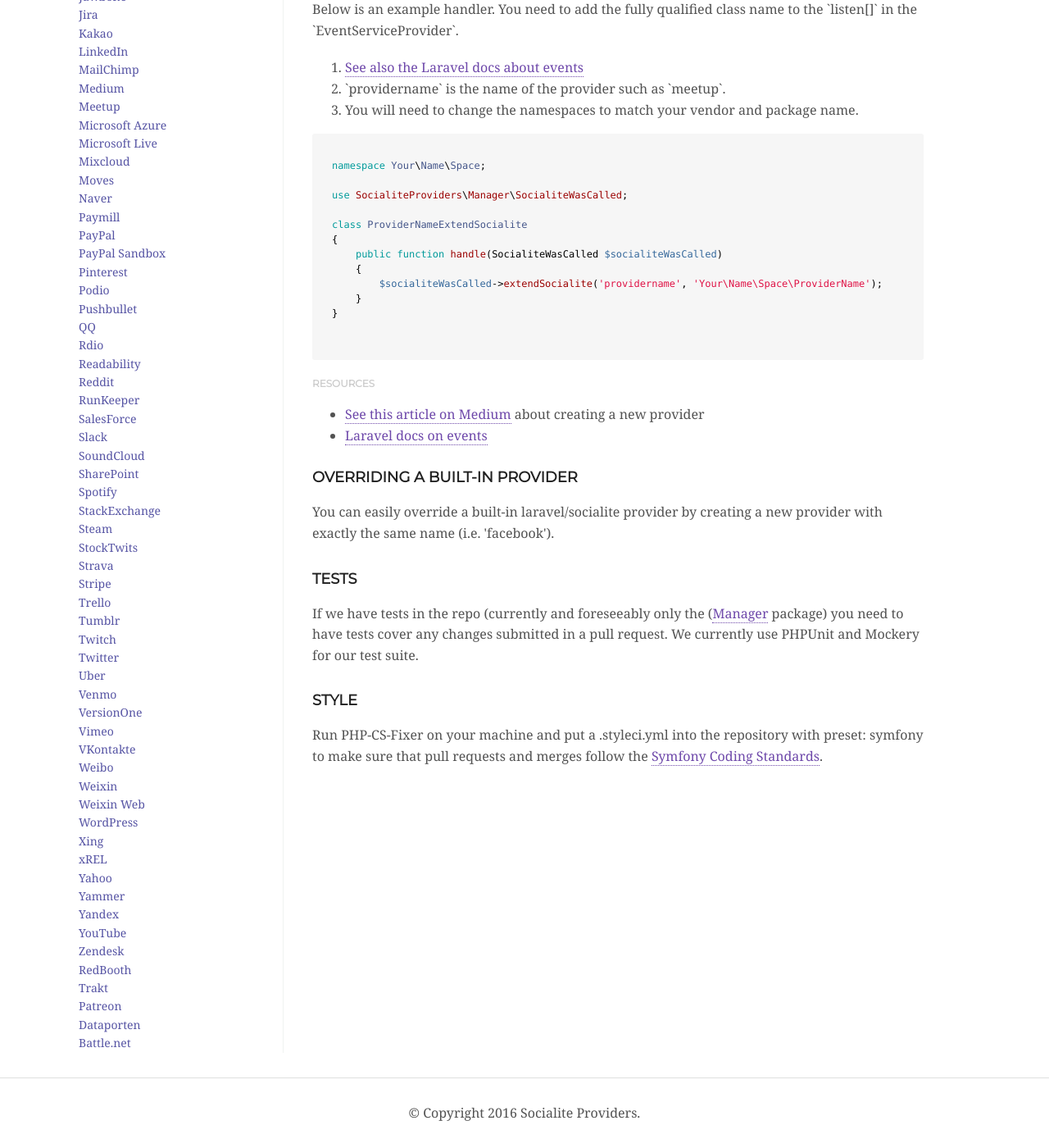
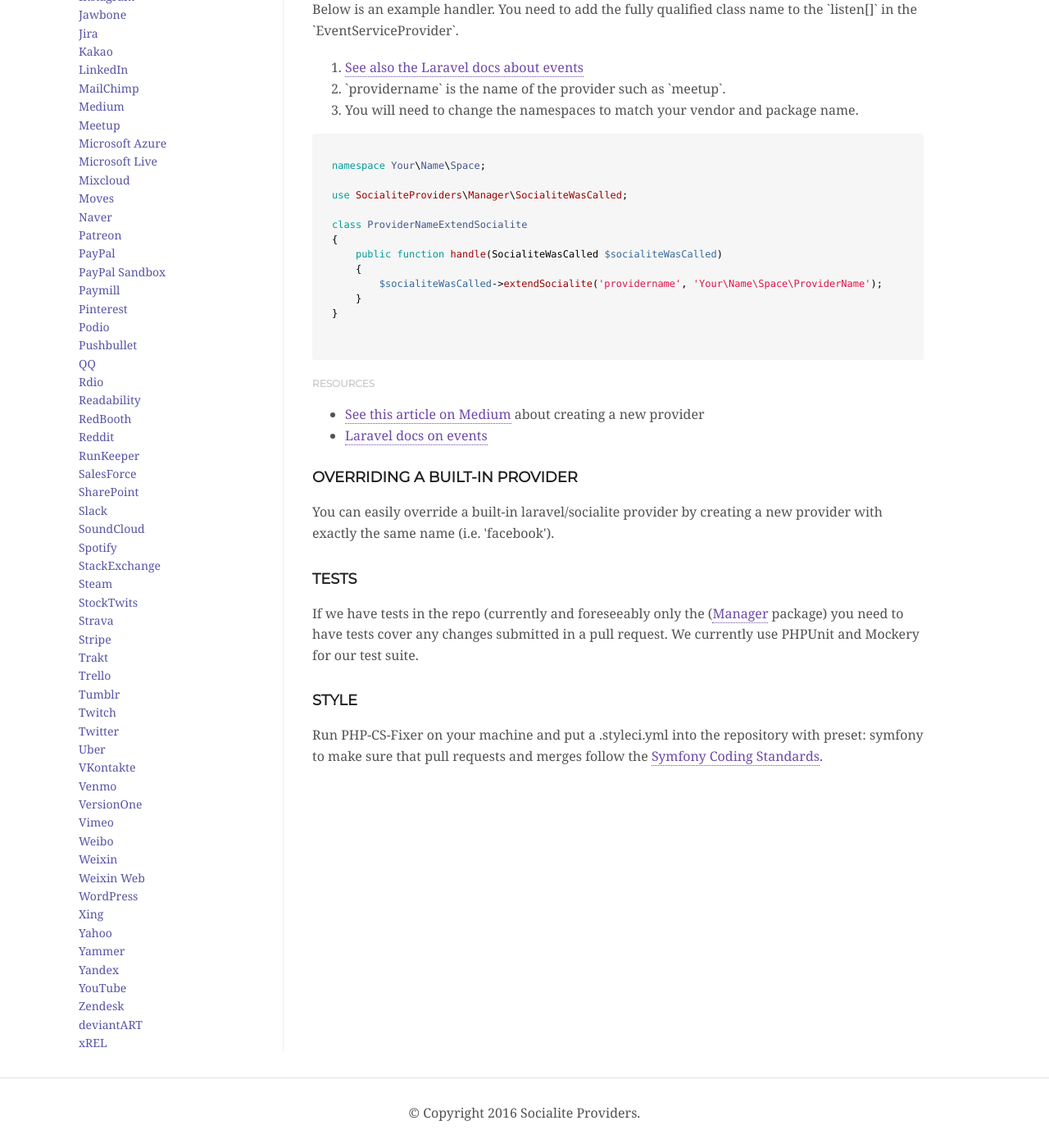
Before and after one commit to SocialiteProviders/socialiteproviders.github.io, a Jekyll site: the page built from index.html, in a window 1280 px wide and 1400 px high, scrolled down 1062 px. Shown: the whole window at 82% size. Built offline with Jekyll 4.4.1, drawn with Linux system fonts in a browser that asks for light colours; nearby versions of some CDN libraries; some web fonts are replaced; some of the changed text lies outside the part shown.

Commit message:
Sort sidebar by name

```diff
--- a/_includes/sidebar.html
+++ b/_includes/sidebar.html
@@ -3,7 +3,8 @@
   <h6 id="providers">Providers</h6>
 
   <ul>
-  {% for provider in site.data.providers %}
+  {% assign dataProviders = (site.data.providers | sort: 'name') %}
+  {% for provider in dataProviders %}
     <li>
       <a href="/providers/{{ provider.name | downcase | replace:' ','-' }}" target="_blank">
         {{ provider.name }}
```
